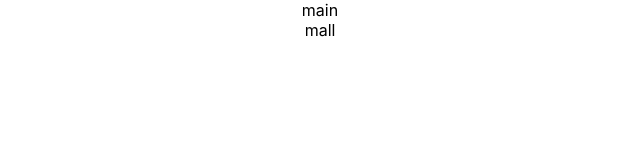
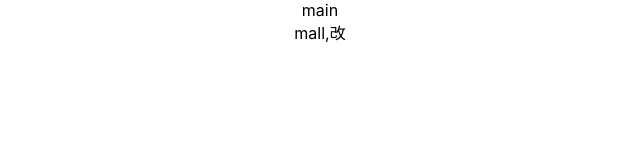
Before and after one commit to joyszheng/Time_list, a React (Create React App) app: page /mall in a window 1280 px wide. Shown: the top 160 px of the page, without its empty margins (320-960 px from the left). Built offline with nearby package versions, Linux system fonts and the light colour scheme.

Commit message:
改tall文件

```diff
--- a/src/pages/mall/index.jsx
+++ b/src/pages/mall/index.jsx
@@ -3,7 +3,7 @@ import React from 'react'
 const Mall = () => {
 	return(
 		<div>
-			mall
+			mall,改
 		</div>
 	)
 }
```
